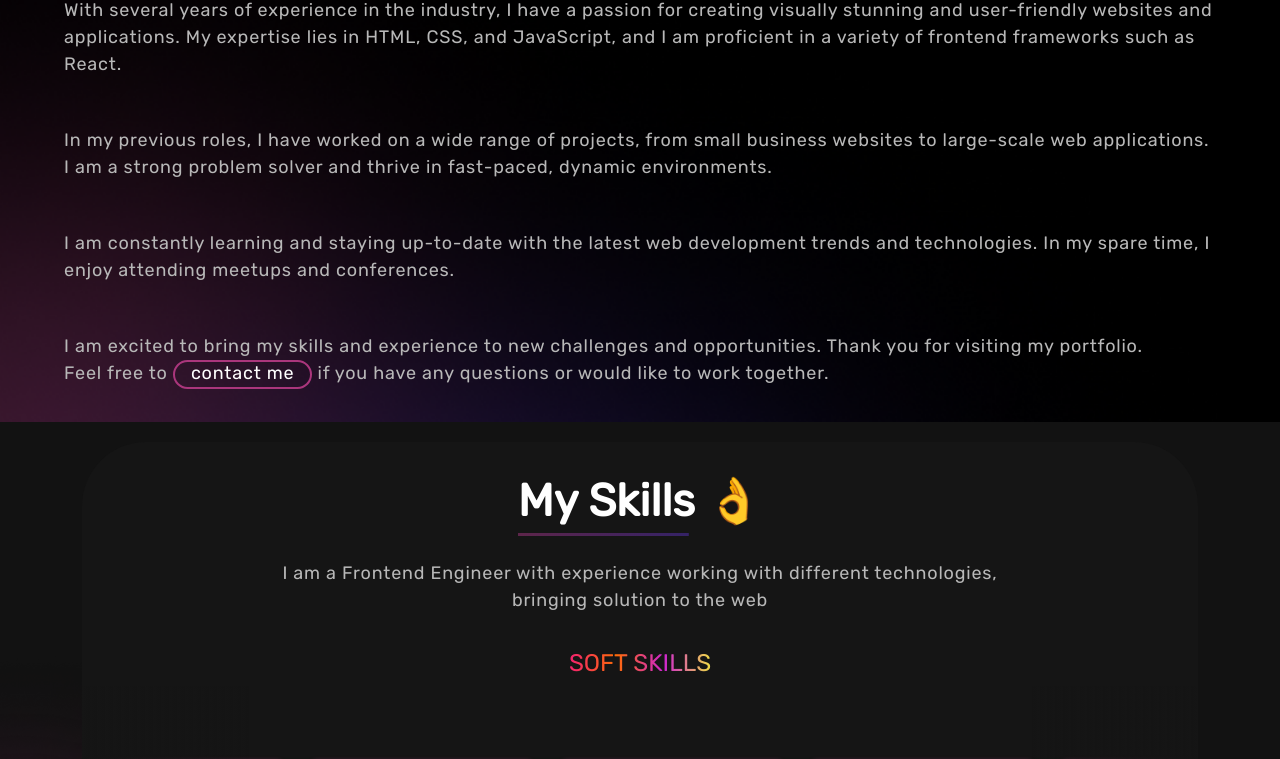
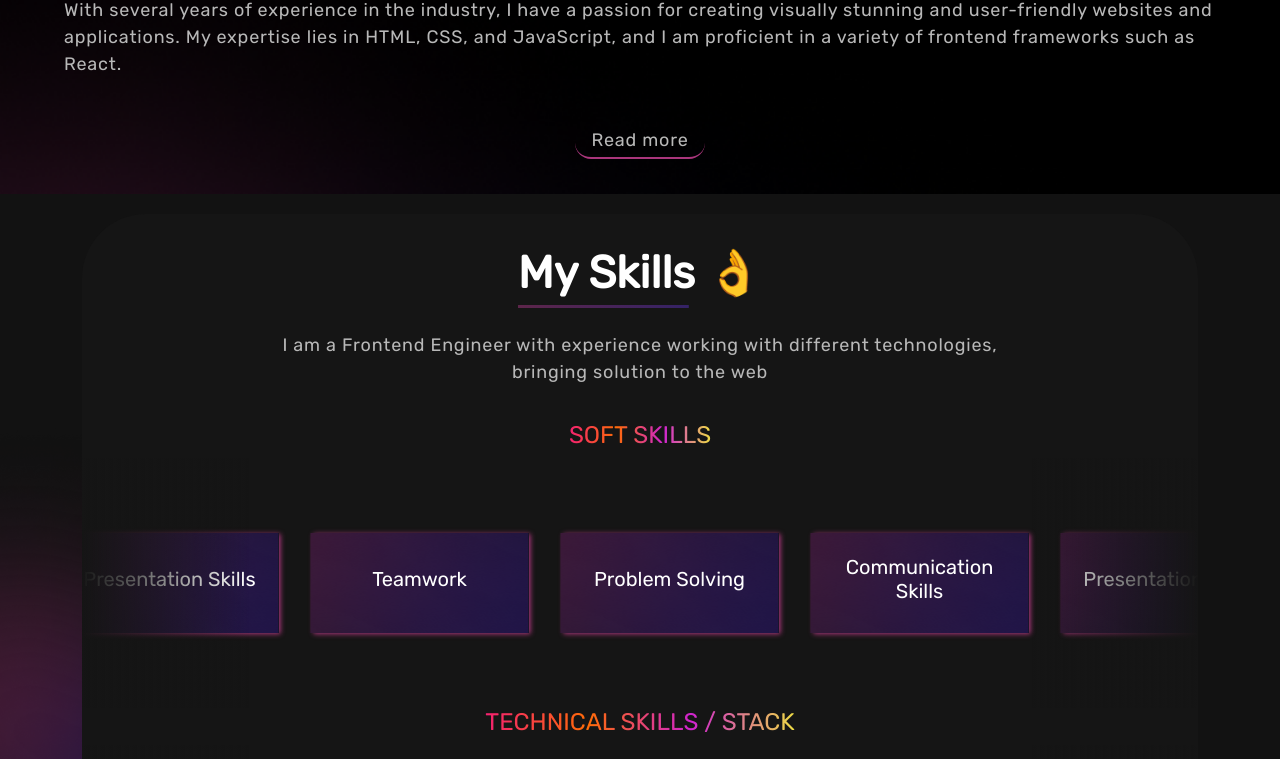
Before and after one commit to RAY-DEV67/PORTFOLIO, a React (Create React App) app: page / in a window 1280 px wide. Shown: the part 1016-1775 px from the top of the page. Built offline with nearby package versions, Linux system fonts and the light colour scheme.

Commit message:
new features

```diff
--- a/src/App.css
+++ b/src/App.css
@@ -279,6 +279,31 @@ margin: 0rem 1rem;
   justify-content: center;
   align-items: center;
   flex-direction: column;
+}
+.aboutmore{
+  display: flex;
+  justify-content: center;
+  align-items: center;
+  flex-direction: column;
+}
+.readmore{
+  cursor: pointer;
+}
+.aboutmore a{
+  text-decoration: none;
+}
+.aboutcontact{
+  color: #B8B8B8;
+/* padding-bottom: 0.5rem; */
+border-bottom: 2px solid transparent;
+  background:
+    left
+    bottom
+    transparent
+    no-repeat; ;
+  background-size:100% 3px ;/* if linear-gradient, we need to resize it */
+  background-image: linear-gradient(90.21deg, rgba(170, 54, 124, 0.5) -5.91%, rgba(74, 47, 189, 0.5) 111.58%);
+
 }
 .aboutcontainer h2 {
 	font-size: 45px;
@@ -761,8 +786,8 @@ background: linear-gradient(to right, #f32170,
   margin-top: 1rem;
 }
 .mail{
-  background-color: transparent;
-  border: 2px solid #AA367C;
+  /* background-color: transparent; */
+  border-bottom: 2px solid #AA367C;
   color: #fff;
   padding: 0.8rem 2rem;
   border-radius: 20px;
--- a/src/components/aboutme.jsx
+++ b/src/components/aboutme.jsx
@@ -1,14 +1,20 @@
-
+import { useState } from "react";
 
 export function AboutMe() {
+
+    const [showAbout, setshowAbout] = useState(false);
 
     return ( <div className="aboutcontainer fontlink" id="about">
         <h2>About Me✍</h2>
         <p className="aboutme"> Hi, my name is Henry Elebor, I enjoy converting ideas into real life products and solving problems with codes.
     </p>
     <p className="aboutme"> With several years of experience in the industry, I have a passion for creating visually stunning and user-friendly websites and applications. My expertise lies in HTML, CSS, and JavaScript, and I am proficient in a variety of frontend frameworks such as React.</p>
-       <p className="aboutme">In my previous roles, I have worked on a wide range of projects, from small business websites to large-scale web applications. I am a strong problem solver and thrive in fast-paced, dynamic environments.</p>
+      {showAbout ? <div className="aboutmore fontlink" >
+        <p className="aboutme">In my previous roles, I have worked on a wide range of projects, from small business websites to large-scale web applications. I am a strong problem solver and thrive in fast-paced, dynamic environments.</p>
        <p className="aboutme">I am constantly learning and staying up-to-date with the latest web development trends and technologies. In my spare time, I enjoy attending meetups and conferences.</p>
-       <p className="aboutme">I am excited to bring my skills and experience to new challenges and opportunities. Thank you for visiting my portfolio.<br></br> Feel free to <a className="contact-me mail" href="#connect">contact me</a> if you have any questions or would like to work together.</p>
+       <p className="aboutme">I am excited to bring my skills and experience to new challenges and opportunities. Thank you for visiting my portfolio.<br></br> Feel free to <a className="aboutcontact" href="#connect">contact me</a> if you have any questions or would like to work together.</p>
+        </div> : <p onClick={() => {
+            setshowAbout(true)
+        }} className="contact-me mail readmore">Read more</p>}
        </div> );
 }
--- a/src/components/navbar.jsx
+++ b/src/components/navbar.jsx
@@ -62,7 +62,7 @@ Let’s Connect
     setshowMobile(false)
   }}>Projects</a>
 </div>
-<a href='#connect' class="mobilebutton button " className={showMobile ? "showmobilebutton mobilebutton button " : "home-nav"}  onClick={() => {
+<a href='#connect' class="contact-me mail" className={showMobile ? "showmobilebutton mobilebutton contact-me mail " : "home-nav"}  onClick={() => {
     setshowMobile(false)
   }}>
 Let’s Connect
```
